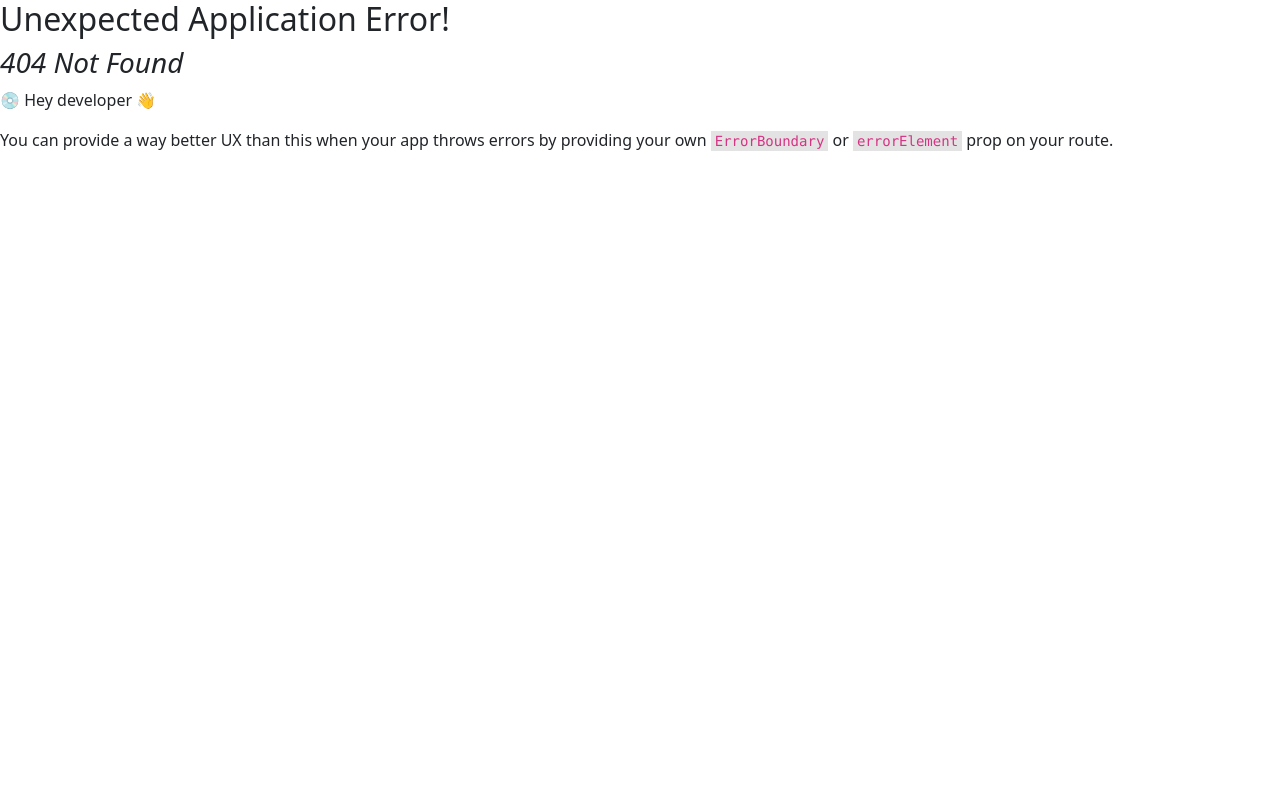
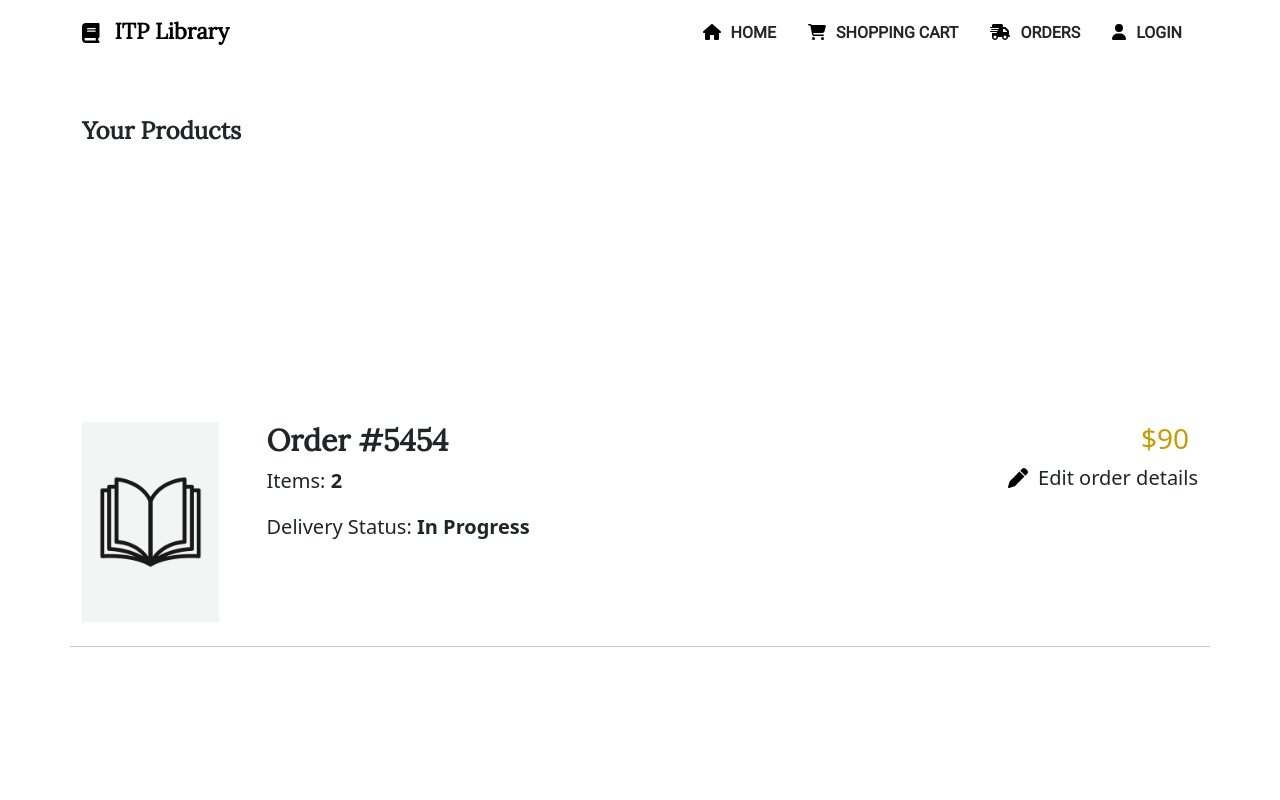
Before and after one commit to alexst1910/ITP-Library, a React (Create React App) app in the folder itp-library/: page /orders in a window 1280 px wide. Before the commit this address had no page. Shown: the top 800 px of the page. Built offline with nearby package versions, Linux system fonts and the light colour scheme.

Commit message:
added orders list (form doesn't work)
added orders list (form doesn't work)

```diff
--- a/itp-library/src/App.tsx
+++ b/itp-library/src/App.tsx
@@ -8,6 +8,8 @@ import BookDetailPage from "./pages/BookDetailPages/BookDetailPage";
 import ShoppingCart from "./pages/ShoppingCart";
 import { ShoppingCartProvider } from "./context/ShoppingCartContext";
 import OrderPage from "./pages/OrderPage";
+
+import OrdersList from "./components/Orders/OrdersList";
 const router = createBrowserRouter([
   {
     path: "/",
@@ -31,6 +33,10 @@ const router = createBrowserRouter([
         path: "/order",
         element: <OrderPage />,
       },
+      {
+        path: "/orders",
+        element: <OrdersList />,
+      },
     ],
   },
 ]);
--- a/itp-library/src/components/FormComponents/Input.tsx
+++ b/itp-library/src/components/FormComponents/Input.tsx
@@ -1,4 +1,4 @@
-import { ChangeEventHandler } from "react";
+import { ChangeEvent } from "react";
 
 const Input = (props: {
   type: string;
@@ -6,7 +6,7 @@ const Input = (props: {
   width: string;
   className: string;
   value: string;
-  onChange: ChangeEventHandler;
+  onChange: (e: ChangeEvent<HTMLInputElement>) => void;
 }) => {
   return (
     <>
--- a/itp-library/src/components/Navigation/MainNavigation.tsx
+++ b/itp-library/src/components/Navigation/MainNavigation.tsx
@@ -63,7 +63,7 @@ const MainNavigation = () => {
             </li>
 
             <li className="nav-item">
-              <NavLink to="/order" className="nav-link">
+              <NavLink to="/orders" className="nav-link">
                 <FontAwesomeIcon icon={faTruckFast} className={classes.icon} />
                 <span className={classes.item}>ORDERS</span>
               </NavLink>
--- a/itp-library/src/components/OrderForm/OrderForm.tsx
+++ b/itp-library/src/components/OrderForm/OrderForm.tsx
@@ -6,7 +6,7 @@ import Radio from "../FormComponents/Radio";
 import Date from "../FormComponents/Date";
 import TextArea from "../FormComponents/TextArea";
 import { useEffect, useState } from "react";
-
+import { ChangeEvent, FormEvent } from "react";
 const OrderForm = () => {
   const [inputFields, setInputFields] = useState({
     firstName: "",
@@ -67,10 +67,12 @@ const OrderForm = () => {
     return errors;
   };
 
-  const handleChange = (e: any) => {
-    setInputFields({ ...inputFields, [e.target!.name]: e.target.value });
+  const handleChange = (e: ChangeEvent<HTMLInputElement>) => {
+    const { name, value } = e.target;
+    setInputFields({ ...inputFields, [name]: value });
+    setErrors({ ...errors, [name]: "" });
   };
-  const handleSubmit = (event: any) => {
+  const handleSubmit = (event: FormEvent) => {
     event.preventDefault();
     setErrors(validateInputs(inputFields));
     setSubmitting(true);
@@ -106,6 +108,7 @@ const OrderForm = () => {
                 value={inputFields.firstName}
                 onChange={handleChange}
               />
+              {/* <p className="text-danger ms-4">{errors.firstName}</p> */}
               {errors.firstName ? (
                 <p className="text-danger ms-4">Please enter first name</p>
               ) : null}
@@ -119,9 +122,7 @@ const OrderForm = () => {
                 value={inputFields.lastName}
                 onChange={handleChange}
               />
-              {errors.lastName ? (
-                <p className="text-danger ms-4">Please enter last name</p>
-              ) : null}
+              <p className="text-danger ms-4">{errors.lastName}</p>
             </div>
           </div>
           <div className="d-flex justify-content-start mt-5 ps-4">
--- /dev/null
+++ b/itp-library/src/components/OrderItem/OrderItem.module.css
@@ -0,0 +1,19 @@
+.image {
+  width: 25%;
+  height: 200px;
+  background-repeat: no-repeat;
+  background-size: cover;
+  background-position: center;
+}
+
+.lora {
+  font-family: "Lora";
+  font-weight: bold;
+  letter-spacing: 0;
+  font-size: 30px;
+}
+
+.gold {
+  color: #c69c00;
+  margin-left: 85px;
+}
--- /dev/null
+++ b/itp-library/src/components/OrderItem/OrderItem.tsx
@@ -0,0 +1,46 @@
+import { FontAwesomeIcon } from "@fortawesome/react-fontawesome";
+import classes from "../OrderItem/OrderItem.module.css";
+import { faPen } from "@fortawesome/free-solid-svg-icons";
+import cover from "../../images/book.jpg";
+const OrderItem = () => {
+  return (
+    <div className="row d-flex flex-row justify-content-between">
+      <div className="col d-flex flex-row ">
+        <div
+          className={` ${classes.image} d-none d-md-block`}
+          style={{ backgroundImage: `url(${cover})` }}
+        ></div>
+        <div className="ps-5">
+          <h6 className={classes.lora}>Order #5454</h6>
+          <p className="fs-5">
+            Items: <b>2</b>
+          </p>
+          <p className="fs-5">
+            Delivery Status: <b>In Progress</b>
+          </p>
+        </div>
+      </div>
+      <div className="col d-flex  justify-content-end">
+        <div>
+          <h3 className={`${classes.gold} ps-5`}>$90</h3>
+
+          <button
+            type="button"
+            className={`btn border-0 ${classes.button} p-0`}
+          >
+            <p className="fs-5">
+              <FontAwesomeIcon
+                icon={faPen}
+                style={{ color: "#000000", paddingRight: "10px" }}
+              />
+              Edit order details
+            </p>
+          </button>
+        </div>
+      </div>
+      <hr className="mt-4"></hr>
+    </div>
+  );
+};
+
+export default OrderItem;
--- /dev/null
+++ b/itp-library/src/components/Orders/OrdersList.module.css
@@ -0,0 +1,21 @@
+.item {
+  height: 870px;
+  display: grid;
+  align-items: start;
+}
+
+.lora {
+  font-family: "Lora";
+  font-weight: bold;
+  letter-spacing: 0;
+  font-size: 30px;
+}
+
+.buttontext {
+  color: #000000;
+  font-size: 1rem;
+}
+
+.gold {
+  color: #c69c00;
+}
--- /dev/null
+++ b/itp-library/src/components/Orders/OrdersList.tsx
@@ -0,0 +1,15 @@
+import OrderItem from "../OrderItem/OrderItem";
+import classes from "../Orders/OrdersList.module.css";
+
+const OrdersList = () => {
+  return (
+    <div className={`container ${classes.item}`}>
+      <div className={`fs-4 ${classes.lora} mt-5`}>Your Products</div>
+      <div>
+        <OrderItem />
+      </div>
+    </div>
+  );
+};
+
+export default OrdersList;
```
Also changed, not shown: itp-library/src/images/book.jpg (added).
